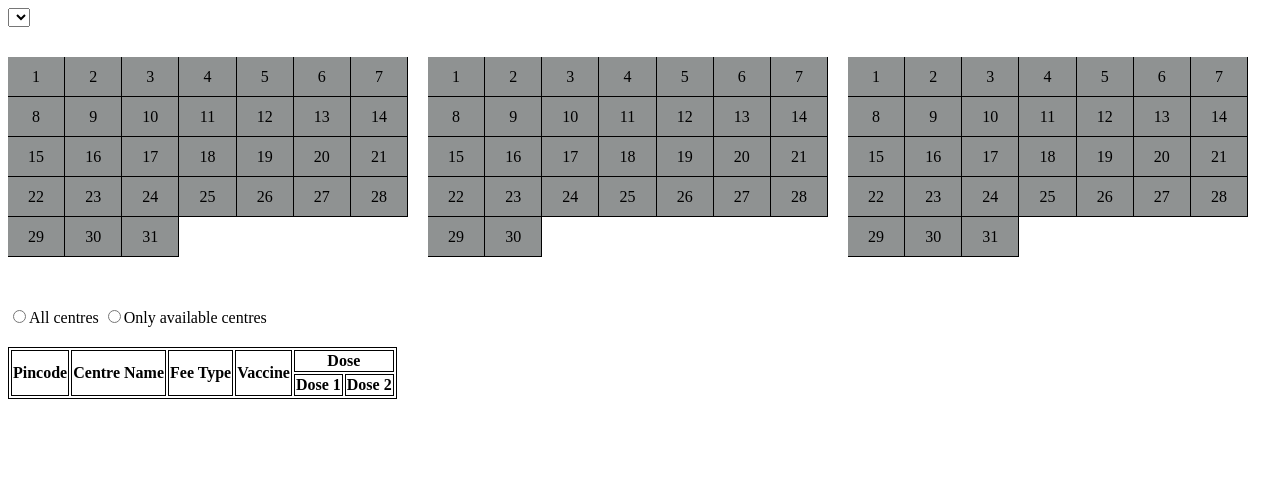
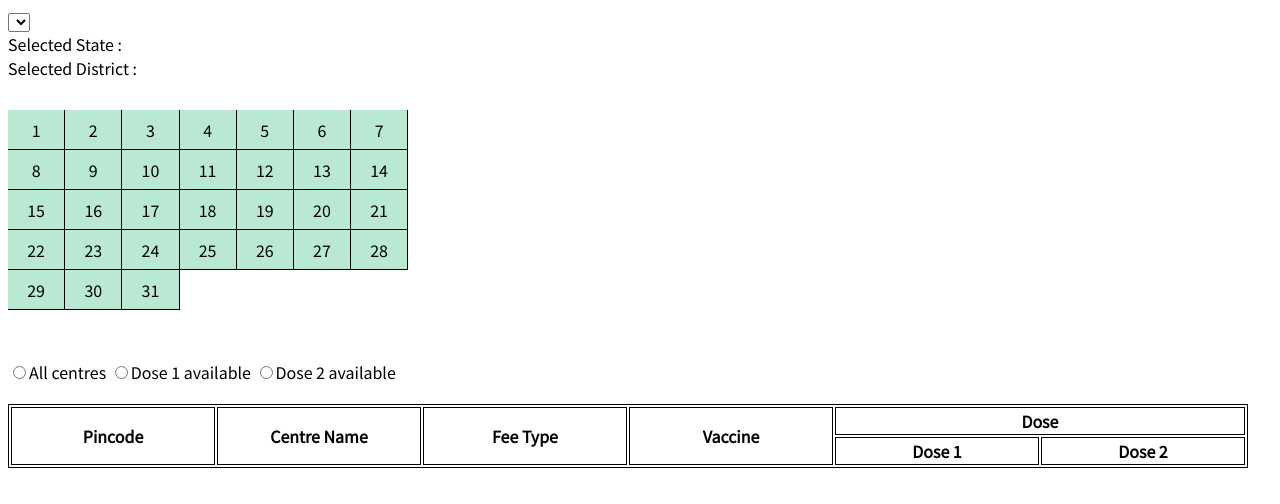
Before and after one commit to xenonstride/cowin-site, a plain HTML site: page index.html in a window 1280 px wide. Both pictures are taken after a click on the element "10". Drawn offline with Linux system fonts and the light colour scheme; no server answers.

Commit message:
changed slight css and added font

```diff
--- a/app.css
+++ b/app.css
@@ -3,6 +3,10 @@ select:focus,
 textarea:focus,
 button:focus {
     outline: none;
+}
+
+body{
+    font-family: "Noto Sans JP";
 }
 
 #state{
@@ -12,6 +16,8 @@ button:focus {
 .current-months{
     display: flex;
     margin-top: 30px;
+    width: 100%;
+    justify-content: space-between;
 }
 
 .month{
@@ -19,20 +25,26 @@ button:focus {
     flex-wrap: wrap;
     align-content: flex-start;
     height: 200px;
-    width: 400px;
+    width: calc(95%/3);
     margin-right: 20px;
 }
 
 .box{
     height: calc(100%/5);
     width: calc(100%/7);
-    background-color: rgb(143, 146, 146);
+    background-color: rgb(185, 233, 211);
     display: flex;
     justify-content: center;
     align-items: center;
     box-sizing: border-box;
     border-right: 1px solid black;
     border-bottom: 1px solid black;
+    transition: 0.5s all;
+}
+
+.box:hover{
+    background-color: rgb(72, 218, 125);
+    cursor: pointer;
 }
 
 table{
@@ -43,6 +55,11 @@ table,th,td,tr{
     border: 1px solid black;
 }
 
+th,td{
+    width: 200px;
+    text-align: center;
+}
+
 .selector{
     margin-top: 50px;
 }
--- a/app.js
+++ b/app.js
@@ -34,24 +34,31 @@ districtSelector.id="district"
 let districts={}
 let selectedDistrict
 
+let clearTable=()=>{
+    let t=document.querySelector("#appointments")
+    for (row of t.children){
+        row.remove()
+    }
+}
+
 statesSelector.addEventListener('input',()=>{
+    clearTable()
     districts={}
-    document.querySelector(".selected-state").innerText=statesSelector.value
+    document.querySelector(".selected-state").innerText+=statesSelector.value
     if (selectedDistrict!==undefined){
         selectedDistrict=undefined
-        document.querySelector(".selected-district").innerText=''
+        document.querySelector(".selected-district").innerText='Selected District : '
     }
     getDistricts(states[statesSelector.value])
     .then((data)=>{
         let temp=data.districts
-        console.log(temp,"hello1")
         for (x of temp){
             districts[x.district_name]=x.district_id
         }
         selectedDistrict=districts[Object.keys(districts)[0]]
+        document.querySelector(".selected-district").innerText+=Object.keys(districts)[0]
     })
     .then(()=>{
-        console.log(districts,"hello2")
         if (document.querySelector("#district")==null){
             statesSelector.insertAdjacentElement('afterend',districtSelector)
         }
@@ -65,12 +72,12 @@ statesSelector.addEventListener('input',()=>{
             districtSelector.appendChild(dis)
         }
     })
-
 })
 
 districtSelector.addEventListener('input',()=>{
+    clearTable()
     selectedDistrict=districts[districtSelector.value]
-    document.querySelector(".selected-district").innerText=districtSelector.value
+    document.querySelector(".selected-district").innerText+=districtSelector.value
 })
 
 monthDays={
@@ -89,7 +96,7 @@ monthDays={
 }
 
 // change this to three months currently
-currMonths=[5,6,7]
+currMonths=[5]
 
 async function getAppointments(districtCode,date){
     let res = await fetch(`https://cdn-api.co-vin.in/api/v2/appointment/sessions/public/findByDistrict?district_id=${districtCode}&date=${date}`)
@@ -100,9 +107,8 @@ async function getAppointments(districtCode,date){
 let data_elems=["pincode","name","fee_type","vaccine","available_capacity_dose1","available_capacity_dose2"]
 
 let getAppointmentsForDate=function (){
-    console.log(selectedDistrict,"hello3")
-    console.log(typeof selectedDistrict!=='undefined')
-    if(typeof selectedDistrict!=='undefined' && selectedDistrict!==''){
+    clearTable()
+    if(typeof selectedDistrict!=='undefined' && selectedDistrict!=='Selected District : '){
         date=this.innerText
         month=currMonths[parseInt(this.parentNode.classList[0].slice(-1))-1].toString()
         if (month.length===1){
@@ -156,8 +162,14 @@ for (m of currMonths){
     c+=1
 }
 
-for (b of document.querySelectorAll("input[name='avail']")){
-    b.addEventListener('click',()=>{
-
-    })
-}
+// let checked
+// for (b of document.querySelectorAll("input[name='avail']")){
+//     b.addEventListener('click',()=>{
+//         for (b of document.querySelectorAll("input[name='avail']")){
+//             if (b.checked===true){
+//                 checked=b.value
+//                 break
+//             }
+//         }
+//     })
+// }
--- a/index.html
+++ b/index.html
@@ -7,12 +7,14 @@
     <meta name="viewport" content="width=device-width, initial-scale=1.0">
     <title>Document</title>
     <link rel="stylesheet" href="app.css">
+    <link rel="preconnect" href="https://fonts.gstatic.com">
+    <link href="https://fonts.googleapis.com/css2?family=Noto+Sans+JP:wght@100;300;400&display=swap" rel="stylesheet">
 </head>
 
 <body>
     <select id="state"></select>
-    <div class="selected-state"></div>
-    <div class="selected-district"></div>
+    <div class="selected-state">Selected State : </div>
+    <div class="selected-district">Selected District : </div>
     <div class="current-months">
         <div class="month1 month"></div>
         <div class="month2 month"></div>
@@ -27,7 +29,8 @@
     -->
     <div class="selector">
         <input type="radio" name="avail" value="all" id="all"><label for="all">All centres</label>
-        <input type="radio" name="avail" value="only" id="only"><label for="only">Only available centres</label>
+        <input type="radio" name="avail" value="only" id="only"><label for="only-1">Dose 1 available</label>
+        <input type="radio" name="avail" value="only" id="only"><label for="only-2">Dose 2 available</label>
     </div>
     <div class="apt-table">
         <table>
```
